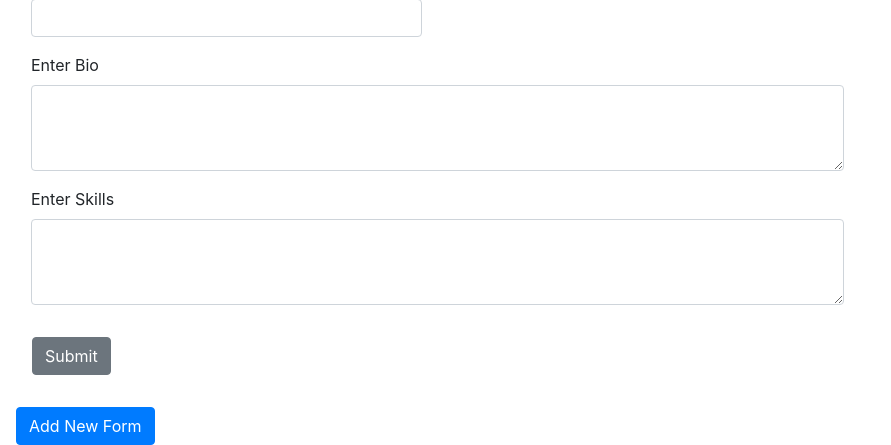
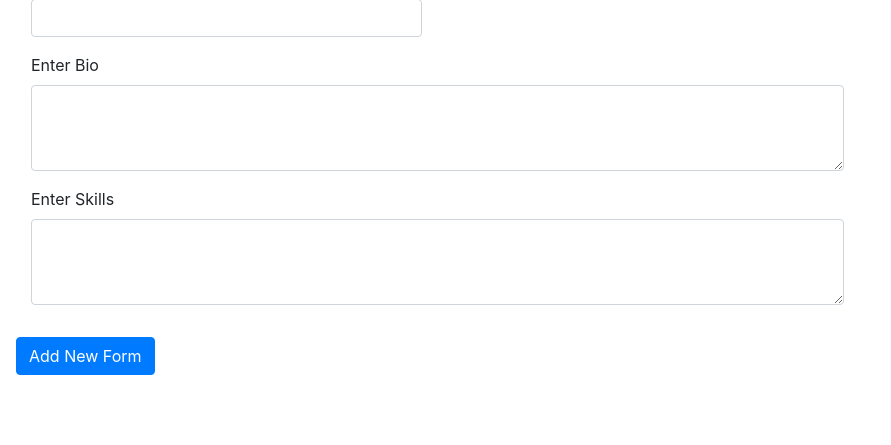
Before and after one commit to mariahassan7/Django_formsets, a Django app: page /employee_data/add_data/ in a window 1280 px wide. Shown: the part 615-1060 px from the top of the page, without its empty margins (0-891 px from the left). After the commit the page ends 990 px from the top, so only its background shows below. Run offline with Django 4.2, Linux system fonts and the light colour scheme; data comes from the database, SQL or seed files in the repository; some libraries are stand-ins or nearby versions.

Commit message:
Update add_data.html

```diff
--- a/employee_data/templates/add_data.html
+++ b/employee_data/templates/add_data.html
@@ -33,9 +33,6 @@
                 </div>
         {% endfor %}
             </div>
-        <div class="pl-3 pt-3">
-            <button id="submit" type="submit" class="btn btn-secondary">Submit</button>
-        </div>
     </form>
 </div>
 <div class="pl-3 pt-3">
```
